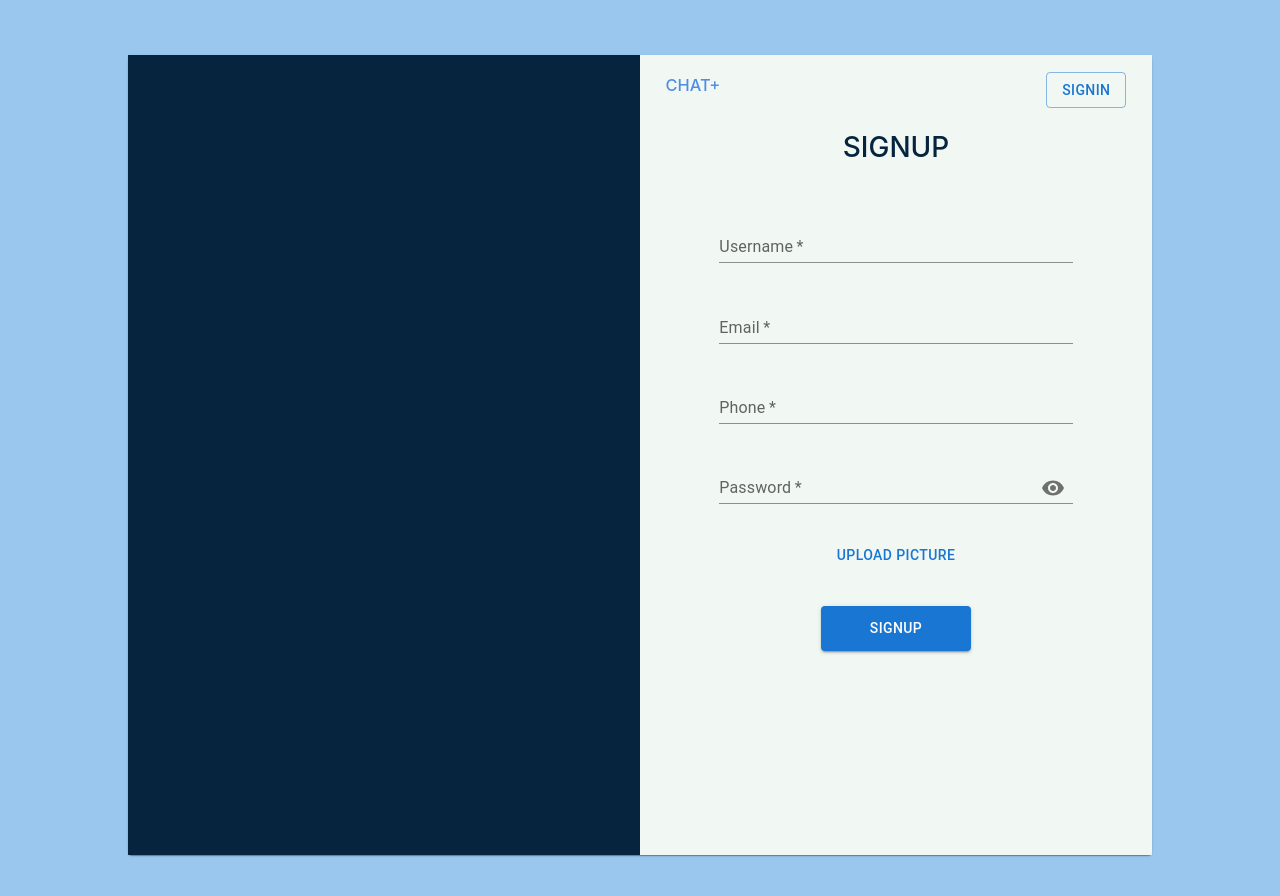
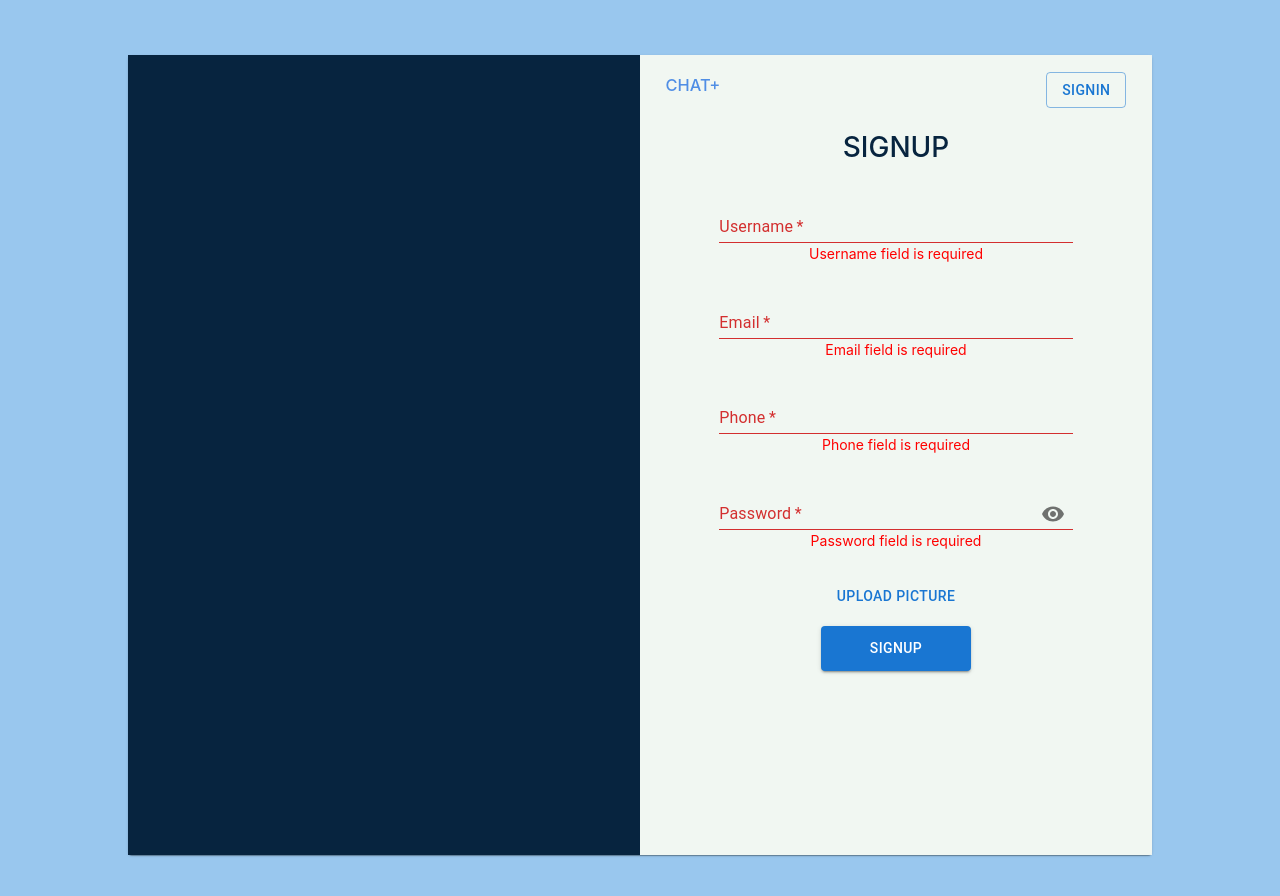
Before and after one commit to payal1206/Chat_Plus_App, a React (Create React App) app: page / in a window 1280 px wide. Both pictures are taken after a click on the button "SIGNUP". Shown: the top 896 px of the page. Built offline with nearby package versions, Linux system fonts and the light colour scheme.

Commit message:
added field required validation to signup inputs

```diff
--- a/src/component/signup/input-item.js
+++ b/src/component/signup/input-item.js
@@ -1,4 +1,4 @@
-import React, { useState } from "react";
+import React, { useState, useEffect } from "react";
 import { Input, TextField } from "@mui/material";
 import InputLabel from "@mui/material/InputLabel";
 import InputAdornment from "@mui/material/InputAdornment";
@@ -8,11 +8,21 @@ import VisibilityOff from "@mui/icons-material/VisibilityOff";
 import IconButton from "@mui/material/IconButton";
 const CustomFormControl = (props) => {
   const { name, label, type, onChange, value, adorn } = props;
-  const [error, setError] = useState({
+  const [fieldRequiredError, setFieldRequiredError] = useState({
     error: false,
     errorMessage: "Field is required",
   });
 
+  useEffect(() => {
+    if (value === "") {
+      setFieldRequiredError({
+        errorMessage: label + " field is required",
+        error: true,
+      });
+    } else {
+      setFieldRequiredError({ ...fieldRequiredError, error: false });
+    }
+  }, [value]);
   //for handling password visibility
   const [showPassword, setShowPassword] = useState(false);
   const handleClickShowPassword = () => {
@@ -28,7 +38,7 @@ const CustomFormControl = (props) => {
       name={name}
       variant="standard"
       required="true"
-      error={error.error}
+      error={fieldRequiredError.error}
     >
       <InputLabel>{label}</InputLabel>
       {adorn ? (
@@ -52,7 +62,9 @@ const CustomFormControl = (props) => {
       ) : (
         <Input type={type} onChange={onChange} value={value} />
       )}
-      {error.error && <p style={{ color: "red" }}>{error.errorMessage}</p>}
+      {fieldRequiredError.error && (
+        <p style={{ color: "red" }}>{fieldRequiredError.errorMessage}</p>
+      )}
     </FormControl>
   );
 };
```
